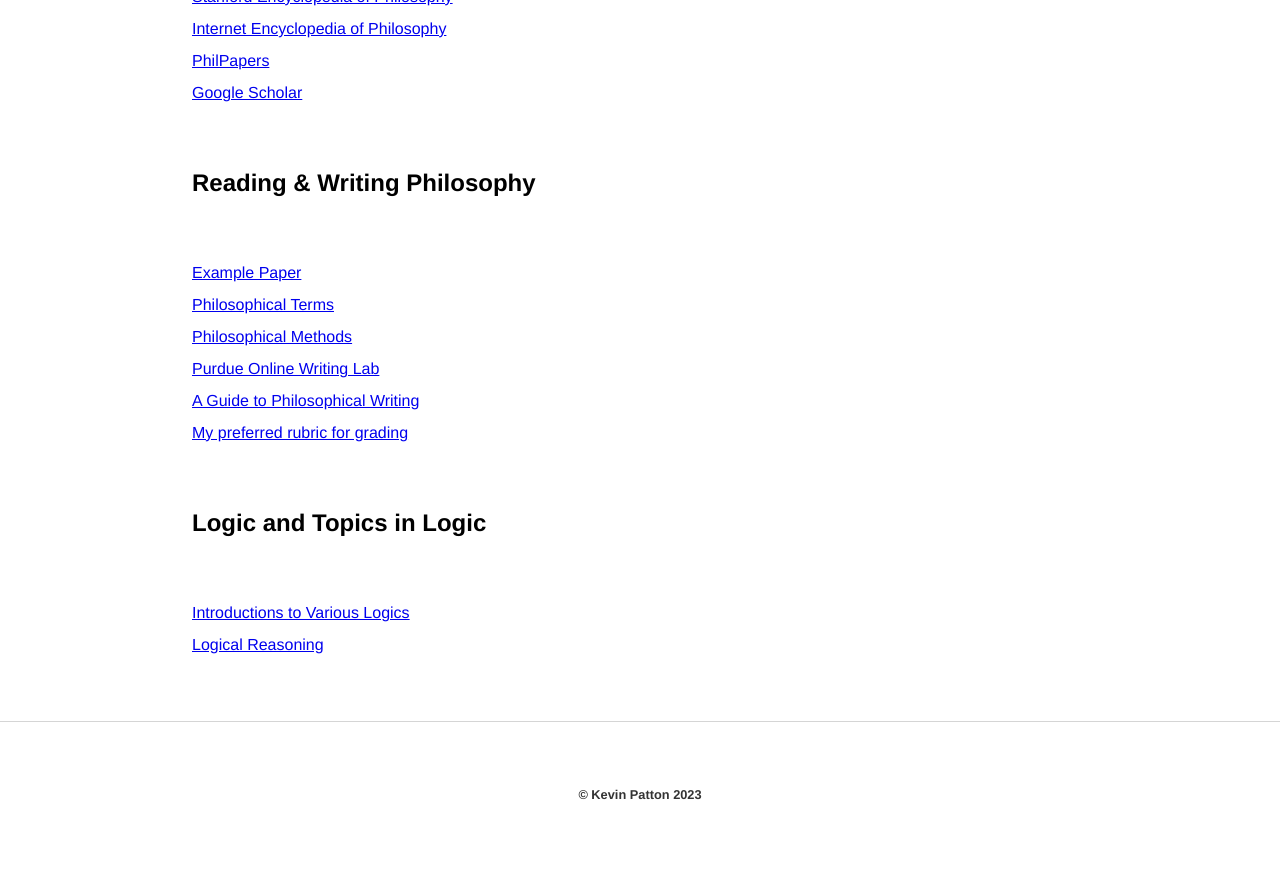
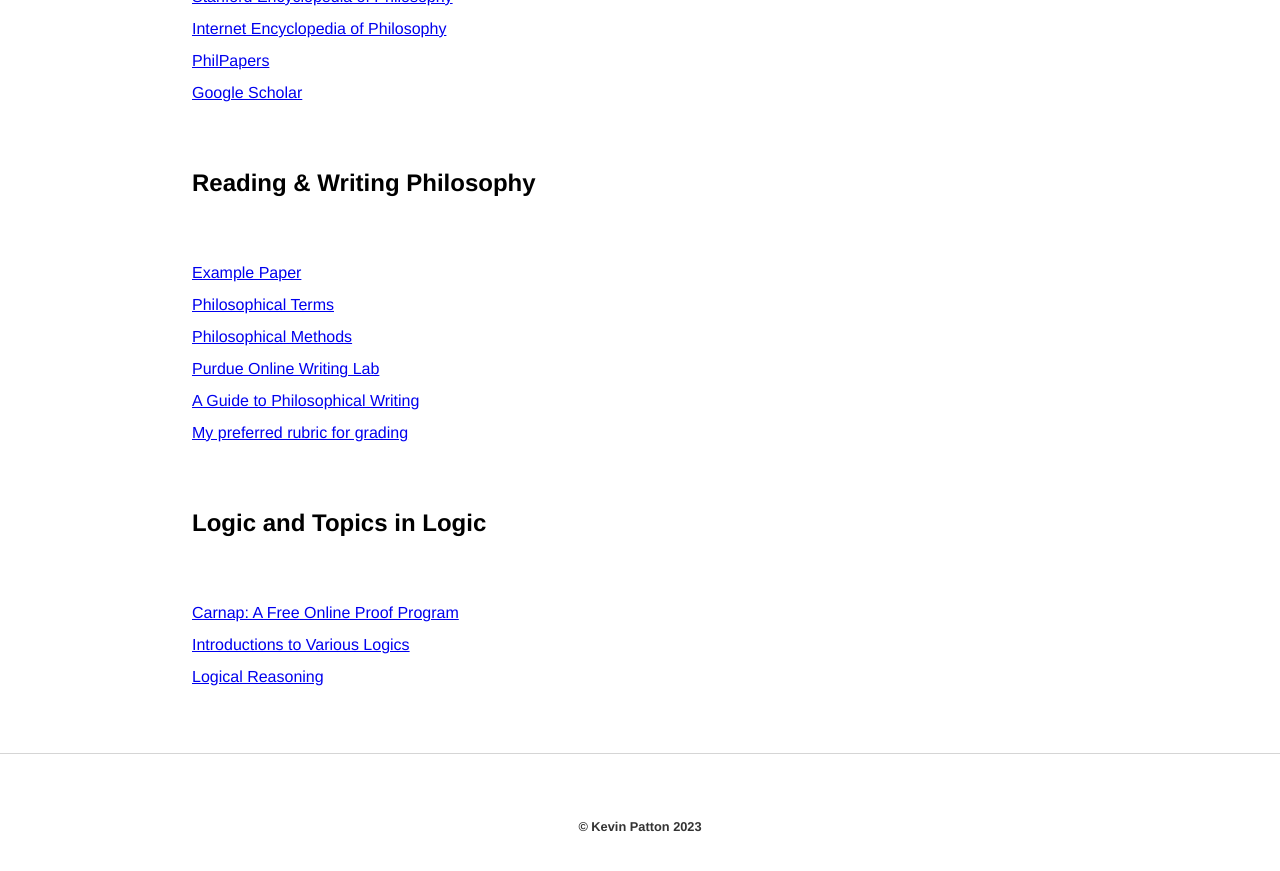
Before and after one commit to kevinjpatton/kevinjpatton.github.io, a Jekyll site: the page built from resources/index.html, in a window 1280 px wide and 900 px high, scrolled down 866 px. Shown: the top 871 px of the window. Built offline with Jekyll 4.4.1, drawn with Linux system fonts in a browser that asks for light colours; Markdown is read by kramdown in place of the engine named in the settings.

Commit message:
Update index.html

```diff
--- a/resources/index.html
+++ b/resources/index.html
@@ -14,4 +14,4 @@ title: Resources
 <h2>Reading & Writing Philosophy</h2>
 <p><a href="https://prezi.com/z4h1_fwilbxj/a-sample-philosophy-paper/" target="_blank">Example Paper</a><br><a href="https://en.wikipedia.org/wiki/Glossary_of_philosophy" target="_blank">Philosophical Terms</a><br><a href="https://en.wikipedia.org/wiki/Philosophical_methodology" target="_blank">Philosophical Methods</a><br><a href="http://owl.english.purdue.edu/owl/" target="_blank">Purdue Online Writing Lab</a><br><a href="http://writingproject.fas.harvard.edu/files/hwp/files/philosophical_writing.pdf" target="_blank">A Guide to Philosophical Writing</a><br><a href="/teaching/phil1020/Phil_Paper_Rubric.pdf" target="_blank">My preferred rubric for grading</a></p>
 <h2>Logic and Topics in Logic</h2>
-<p><a href="http://philosophy.hku.hk/think/" target="_blank">Introductions to Various Logics</a><br><a href="https://www.khanacademy.org/test-prep/lsat/lsat-lessons/logical-reasoning/a/logical-reasoning--article--getting-started/" target="_blank">Logical Reasoning</a></p>
+<p><a href="https://carnap.io/" target="_blank">Carnap: A Free Online Proof Program</a><br><a href="http://philosophy.hku.hk/think/" target="_blank">Introductions to Various Logics</a><br><a href="https://www.khanacademy.org/test-prep/lsat/lsat-lessons/logical-reasoning/a/logical-reasoning--article--getting-started/" target="_blank">Logical Reasoning</a></p>
```
